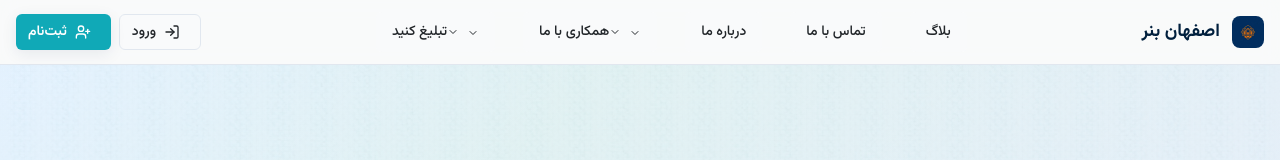
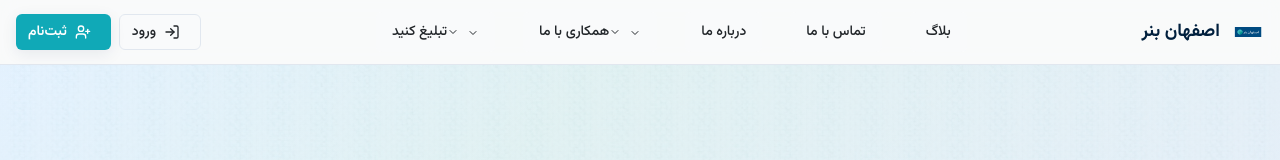
Before and after one commit to parniyanml/esfahan-connect-hub, a React (Vite) app: page / in a window 1280 px wide. Shown: the top 160 px of the page. Built offline with nearby package versions, Linux system fonts and the light colour scheme.

Commit message:
Use provided logo
Replaced the logo in the header with the provided image.

```diff
--- a/src/components/Header.tsx
+++ b/src/components/Header.tsx
@@ -45,7 +45,7 @@ const Header = () => {
           <a href="/" className="flex items-center space-x-2 space-x-reverse">
             <div className="h-8 w-8 rounded-lg overflow-hidden">
               <img
-                src="/src/assets/esfahan-banner-logo.png"
+                src="/lovable-uploads/e76a2f2b-5546-4739-b5c2-d8e9ac2b5d9f.png"
                 alt="اصفهان بنر"
                 className="w-full h-full object-contain"
               />
```
Also changed, not shown: public/lovable-uploads/e76a2f2b-5546-4739-b5c2-d8e9ac2b5d9f.png (added).
